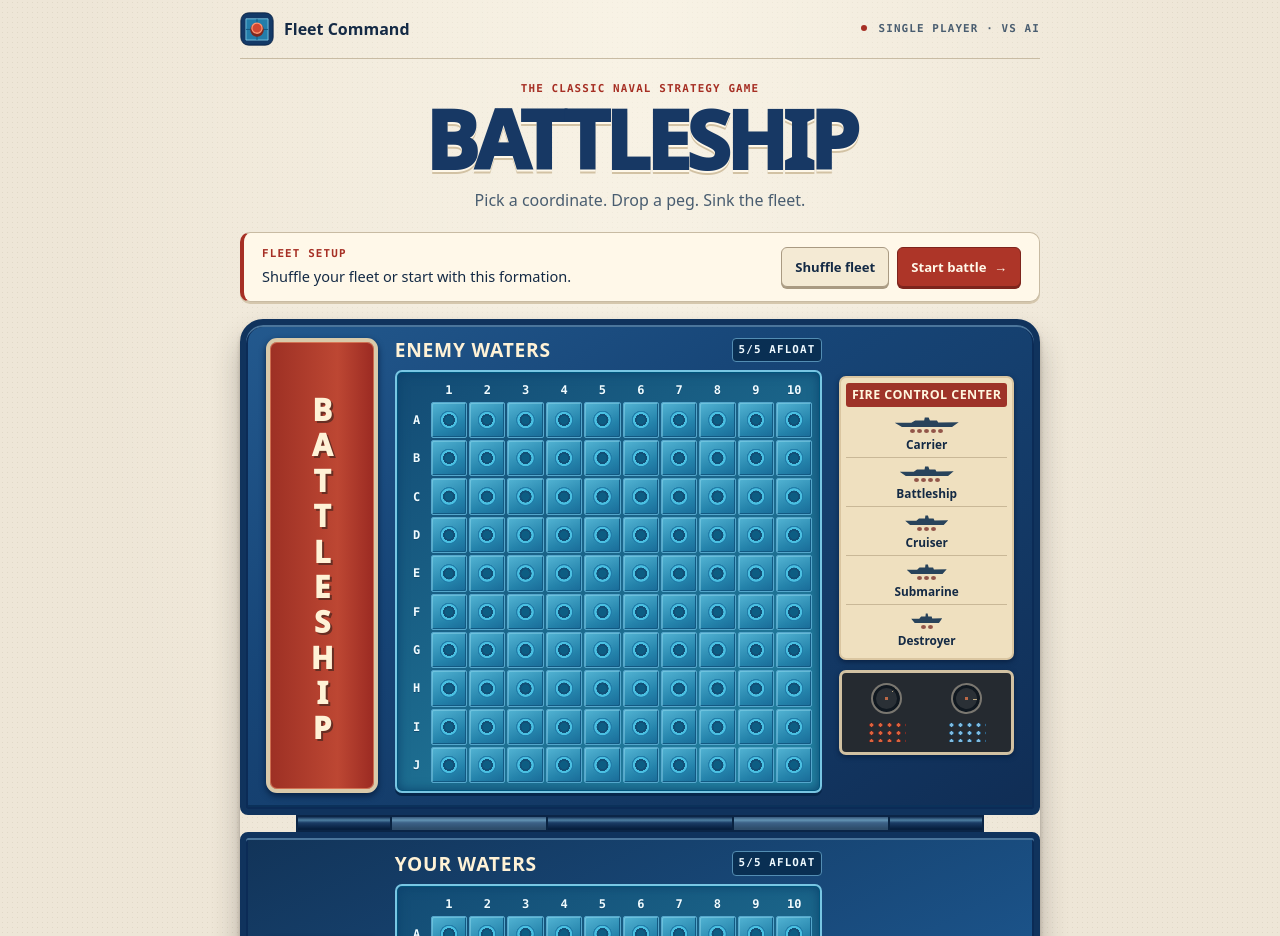
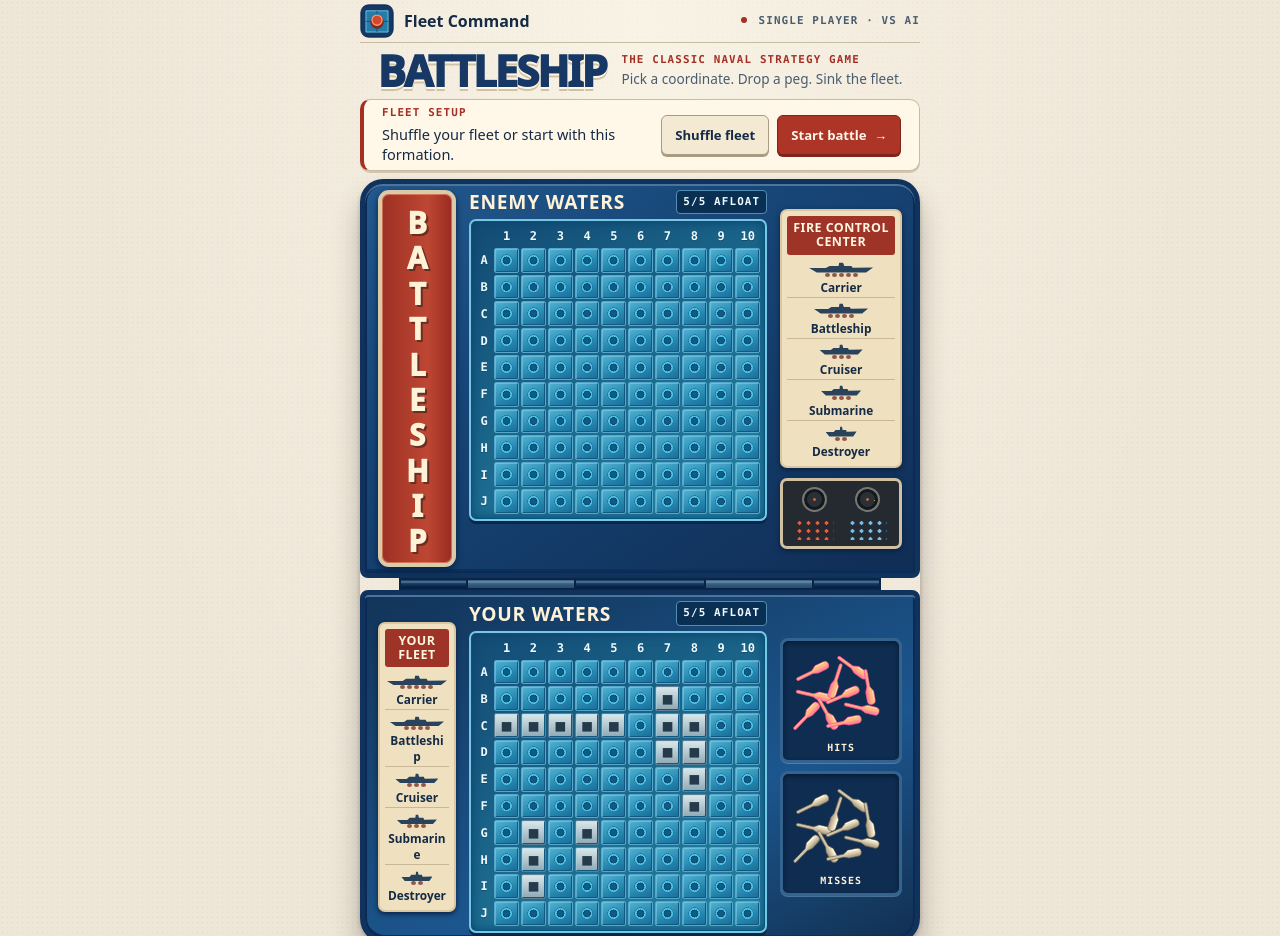
Before and after one commit to Zachstrick/Cognition-Battle-Ship-ZS, a plain HTML site: page index.html in a window 1280 px wide. Shown: the top 936 px of the page. Drawn offline with Linux system fonts and the light colour scheme.

Commit message:
Fit the Battleship case on desktop screens
Co-Authored-By: Devin AI <158243242+devin-ai-integration[bot]@users.noreply.github.com>

```diff
--- a/index.html
+++ b/index.html
@@ -7,7 +7,7 @@
     <meta name="description" content="Play classic Battleship against a tactical computer opponent. No account required.">
     <title>Battleship — Fleet Command</title>
     <link rel="icon" href="./mark.svg?v=5" type="image/svg+xml">
-    <link rel="stylesheet" href="./style.css?v=5">
+    <link rel="stylesheet" href="./style.css?v=6">
     <script type="module" src="./app.mjs?v=4"></script>
   </head>
   <body>
--- a/style.css
+++ b/style.css
@@ -437,6 +437,32 @@ h1 {
 .footer { padding-block: 18px; font: 0.66rem var(--mono); text-transform: uppercase; letter-spacing: 0.1em; color: var(--muted); }
 .footer span { color: var(--accent); padding-inline: 4px; }
 
+@media (width > 600px) {
+  .frame { width: min(100% - 32px, clamp(35rem, 84svh - 12.5rem, 44rem)); }
+  .masthead { padding-block: 4px; }
+  .hero {
+    display: grid;
+    grid-template-columns: auto minmax(0, max-content);
+    justify-content: center;
+    align-items: end;
+    column-gap: 16px;
+    padding-block: 7px;
+    text-align: left;
+  }
+  .hero .eyebrow { grid-area: 1 / 2; }
+  .hero h1 { grid-area: 1 / 1 / span 2; align-self: center; margin: 0; font-size: 2.65rem; }
+  .lede { grid-area: 2 / 2; align-self: start; margin: 2px 0 0; font-size: 0.85rem; }
+  .command { padding-block: 6px; margin-bottom: 8px; }
+  .sector { gap: 13px; padding: 6px 13px; border-width: 5px; }
+  .sector-head { margin-bottom: 5px; }
+  .case-hinge { height: 12px; }
+  .board { padding: 5px; }
+  .fleet li { gap: 2px; padding-block: 2px; }
+  .pips { padding-top: 11px; }
+  .instrument-panel { padding-block: 6px; }
+  .dial { width: min(100%, 25px); }
+}
+
 @media (max-width: 600px) {
   .frame { width: calc(100% - 24px); }
   .briefing { grid-template-columns: 1fr; }
```
